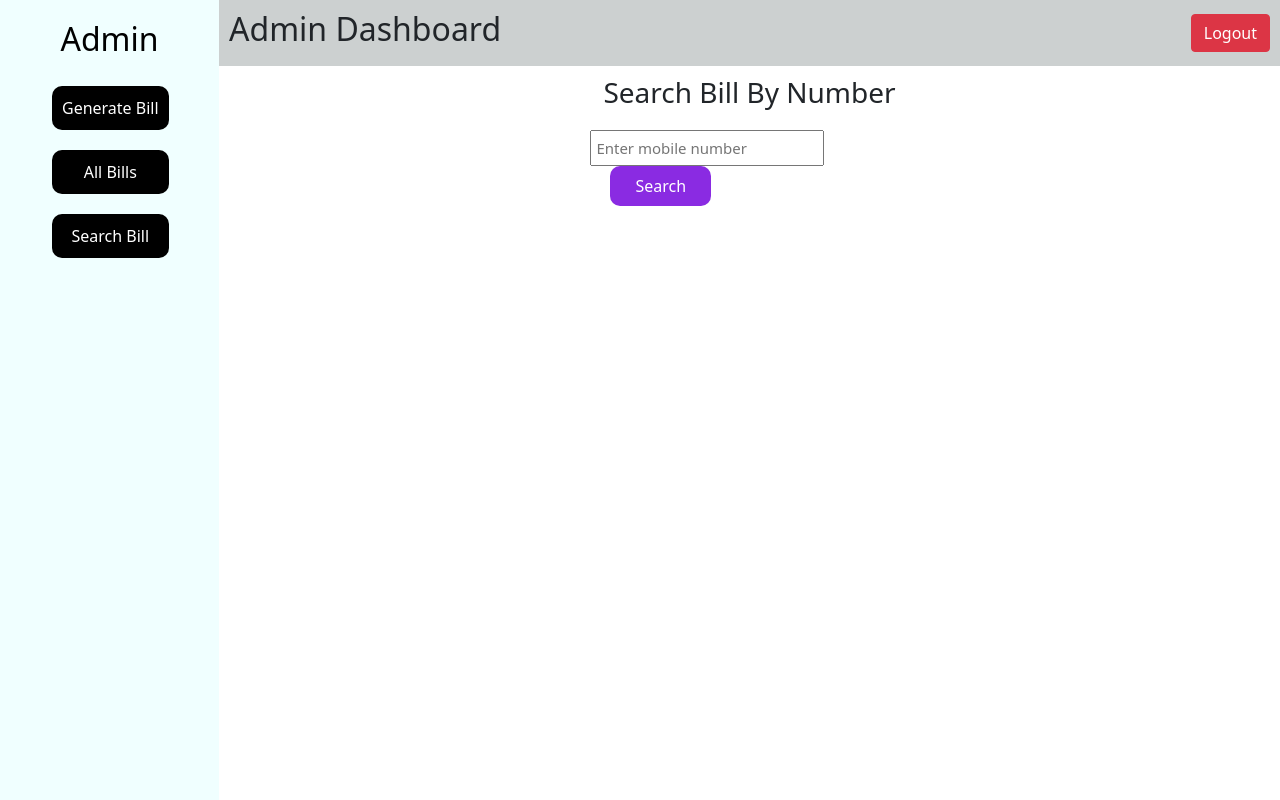
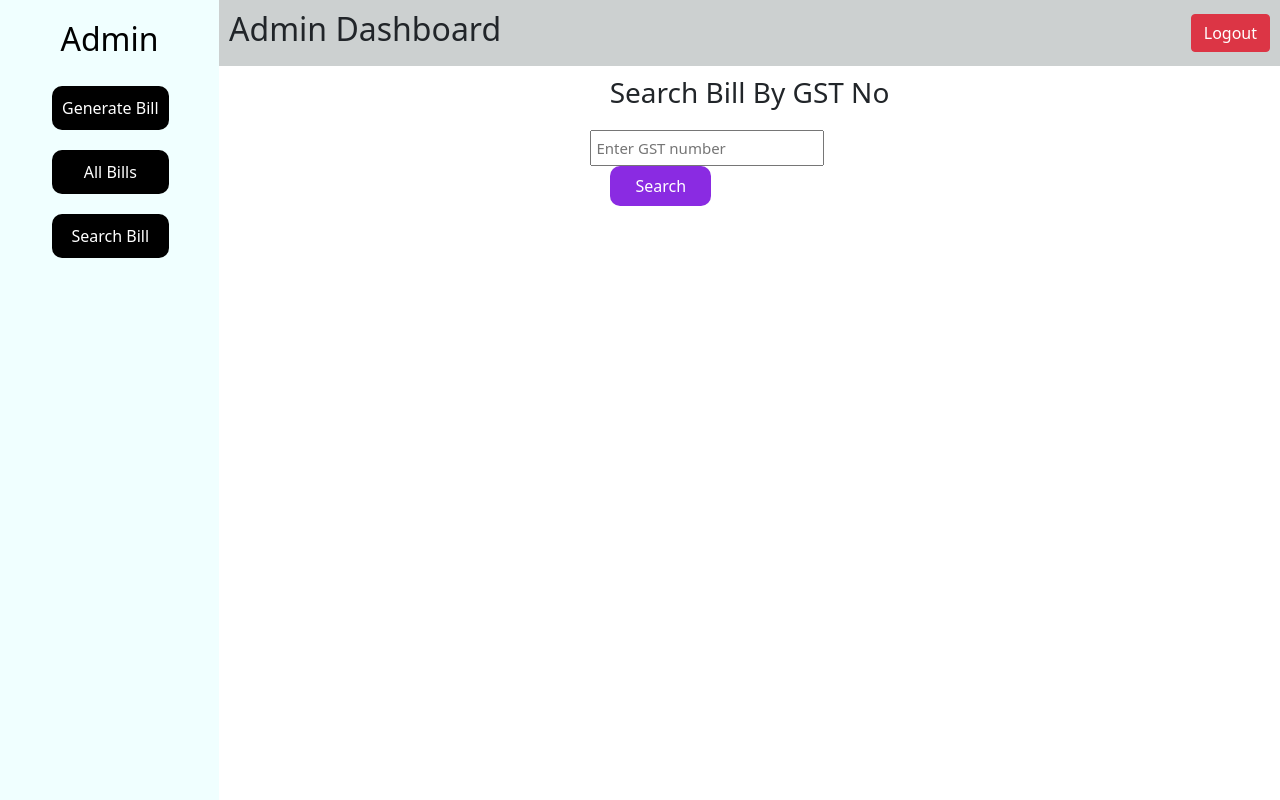
Before and after one commit to Anshul-verma63/Billing-application-frontend, a React (Create React App) app: page /search in a window 1280 px wide. Built offline with nearby package versions, Linux system fonts and the light colour scheme.

Commit message:
changes in search page

```diff
--- a/src/component/Invoice.js
+++ b/src/component/Invoice.js
@@ -15,9 +15,7 @@ const Invoice = () => {
   let cgst = CustomerDetail?.cgst || "0";
   let sgst = CustomerDetail?.sgst || "0";
   let igst = CustomerDetail?.igst || "0";
-  console.log(cgst);
-  console.log(sgst);
-  console.log(igst);
+
   // let totalGST = 18;
   let totalGST = Number(cgst) + Number(sgst) + Number(igst);
   let gstAmount = (totalPrice * totalGST) / 100;
--- a/src/component/Search.js
+++ b/src/component/Search.js
@@ -71,7 +71,7 @@ const Search = () => {
             </div>
             <div className="search-con">
               <h3 style={{ textAlign: "center", marginTop: "10px" }}>
-                Search Bill By Number
+                Search Bill By GST No
               </h3>
               {products?.length > 0 && (
                 <div
@@ -96,7 +96,7 @@ const Search = () => {
                     fontSize: "15px",
                   }}
                   type="text"
-                  placeholder="Enter mobile number"
+                  placeholder="Enter GST number"
                   onChange={(e) => setNumber(e.target.value)}
                 />
                 <button className="search-btn" onClick={handleSearch}>
--- a/src/pages/Dashboard.js
+++ b/src/pages/Dashboard.js
@@ -13,6 +13,11 @@ const Dashboard = () => {
       (total, item) => total + item.qty * item.price,
       0
     );
+    let cgst = bill?.cgst || "0";
+    let sgst = bill?.sgst || "0";
+    let igst = bill?.igst || "0";
+    let totalGST = Number(cgst) + Number(sgst) + Number(igst);
+    totalPrice += (totalPrice * totalGST) / 100;
   });
 
   const navigate = useNavigate();
```
